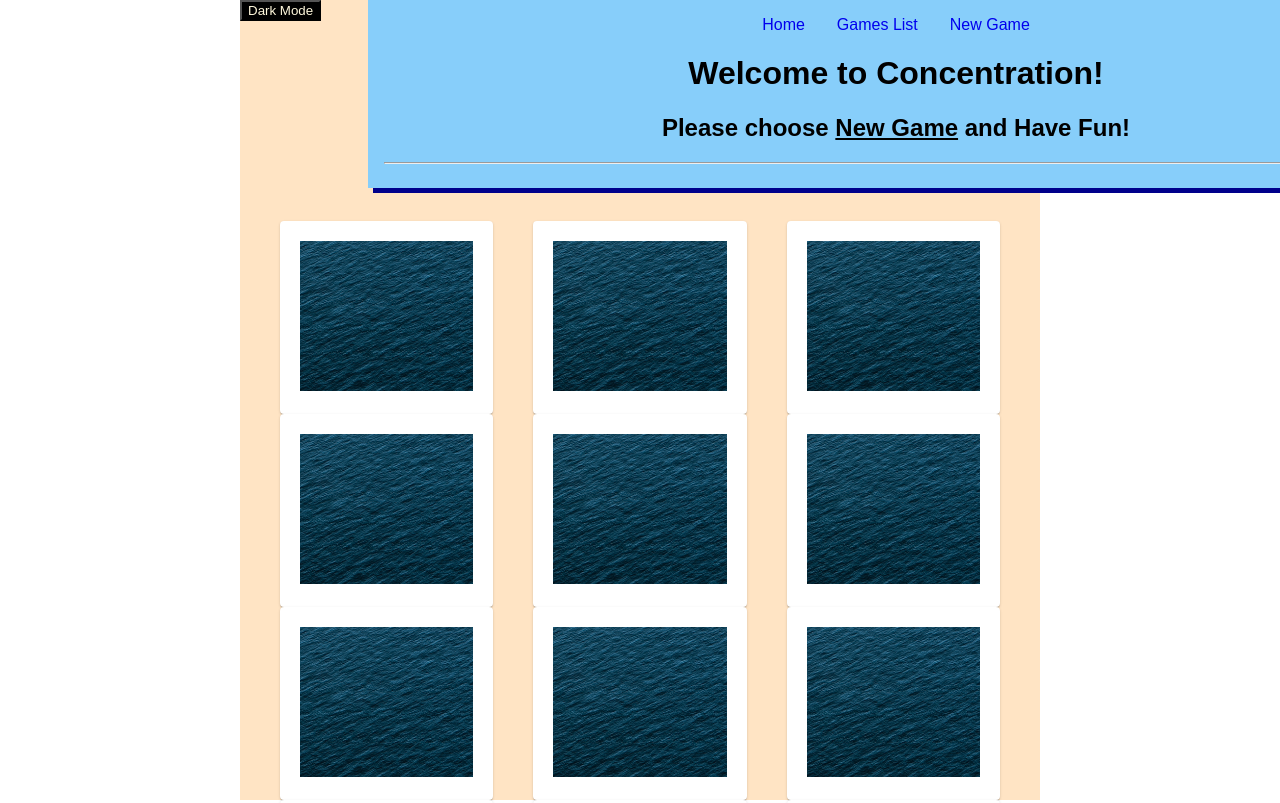
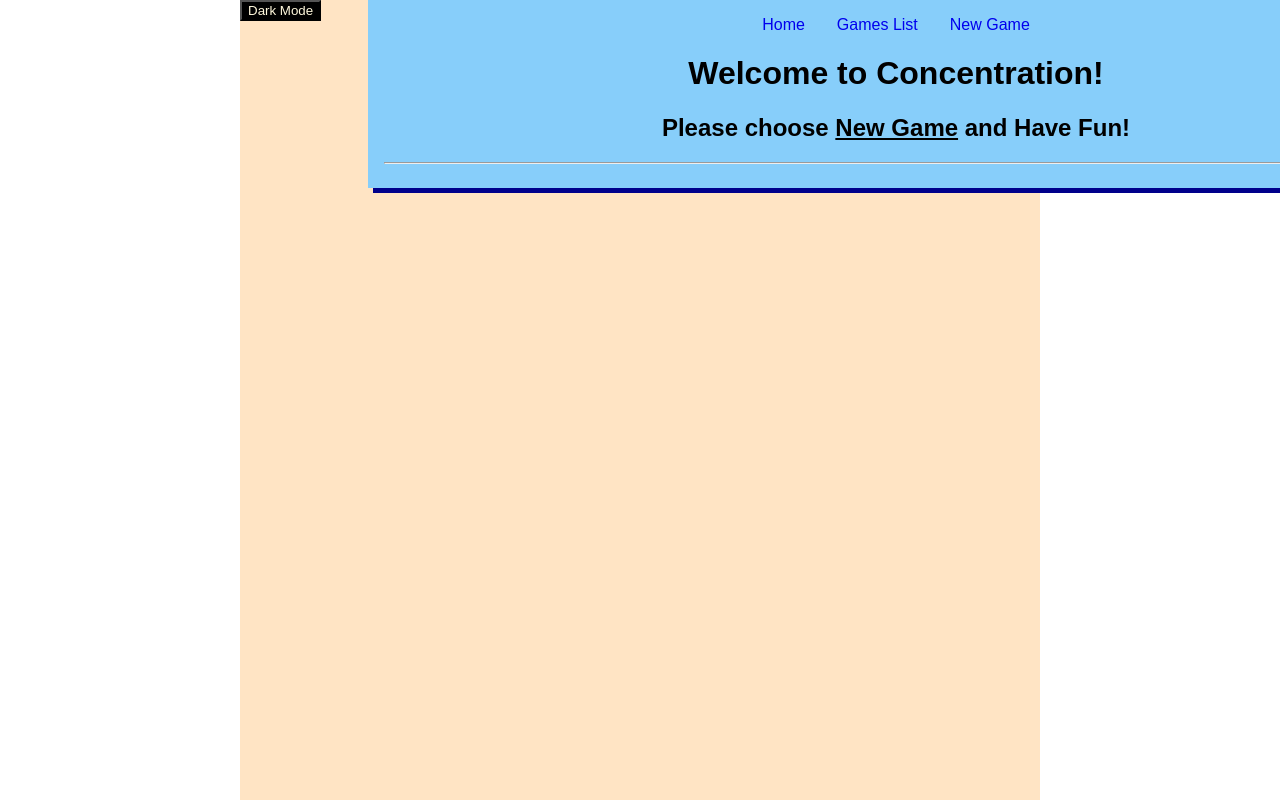
Before and after one commit to Doode1524/concentration, a React (Create React App) app: page / in a window 1280 px wide. Shown: the top 803 px of the page. Built offline with nearby package versions, Linux system fonts and the light colour scheme.

Commit message:
removed cards component

```diff
--- a/src/App.js
+++ b/src/App.js
@@ -23,7 +23,7 @@ function App() {
 
       </div>
       <Banner />
-      <Cards />
+
 
     </div>
 
```
